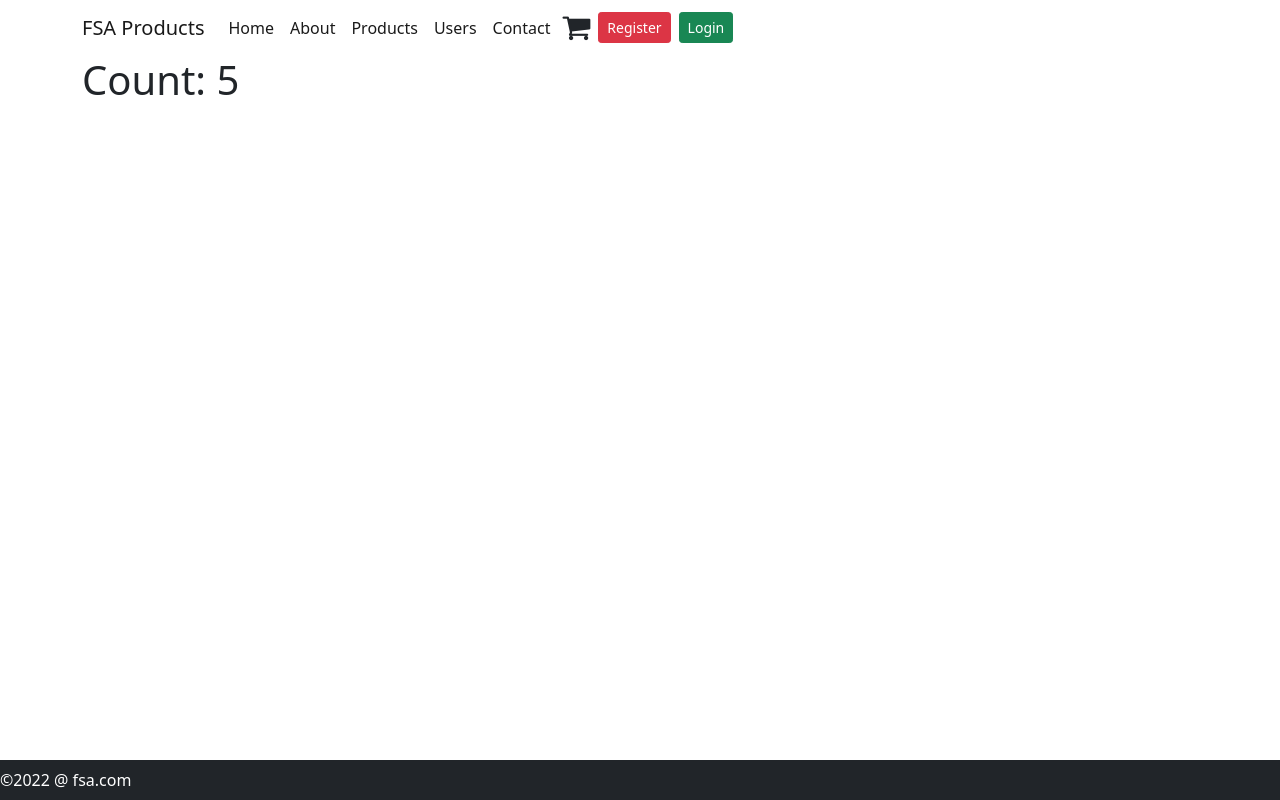
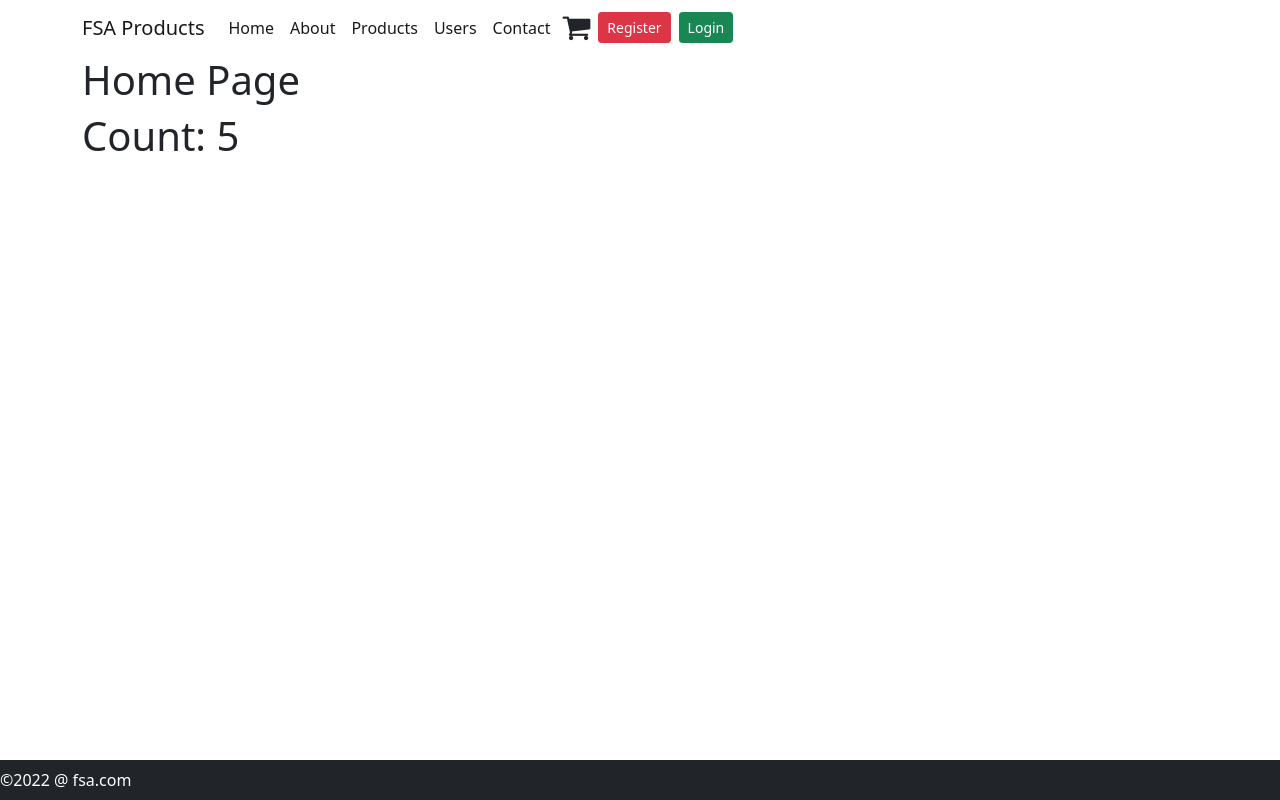
Before and after one commit to Mujib517/fsa-ui-b3, a React (Create React App) app: page / in a window 1280 px wide. Built offline with nearby package versions, Linux system fonts and the light colour scheme.

Commit message:
Modify home page

```diff
--- a/src/Home.js
+++ b/src/Home.js
@@ -12,7 +12,10 @@ function Home() {
     // <h2> Hello World</h2>
     // <a href="google.com"/>
     // </div>
-    return <AutoCounter />
+    return <>
+        <h1>Home Page</h1>
+        <AutoCounter />
+    </>
 }
 
 export default Home;
```
